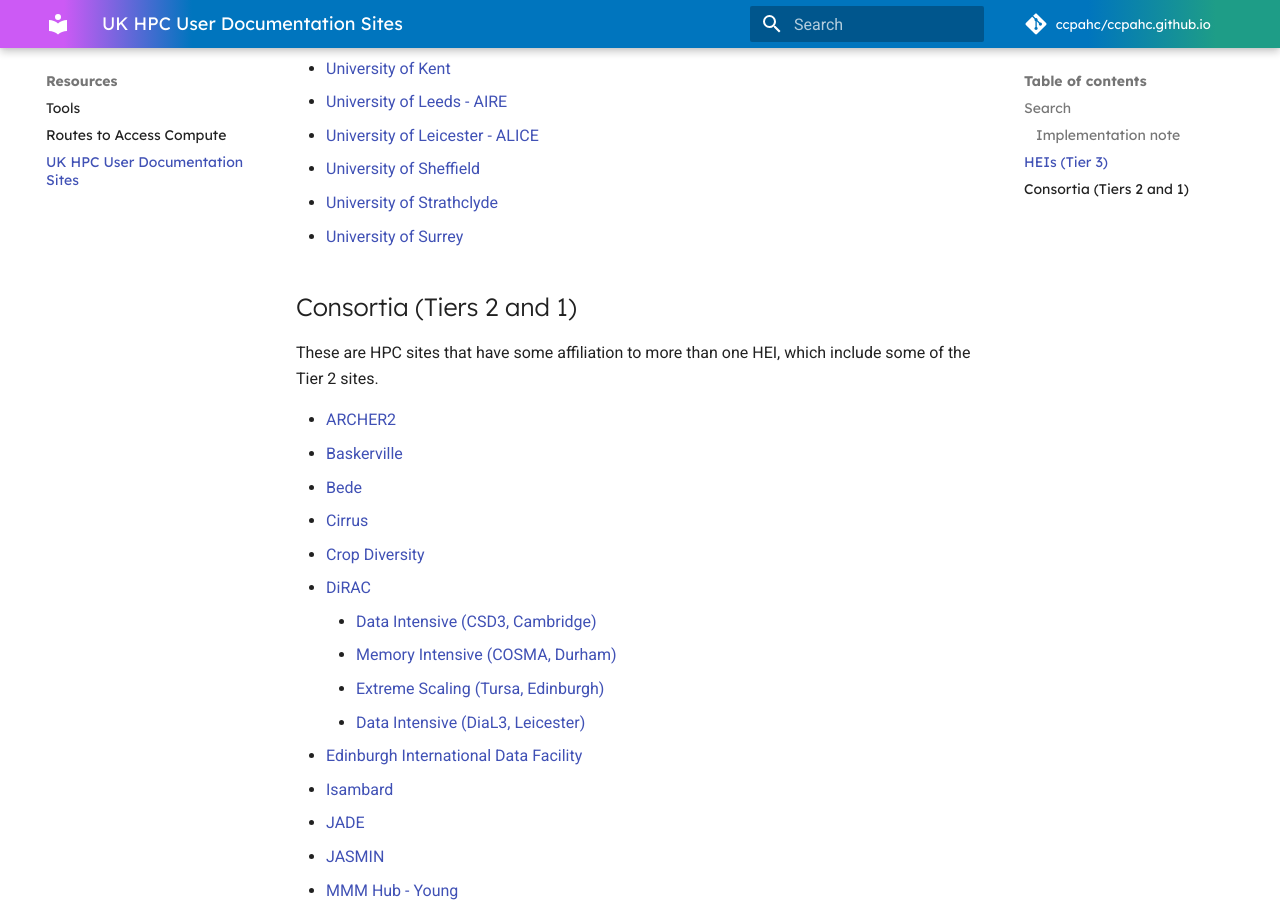
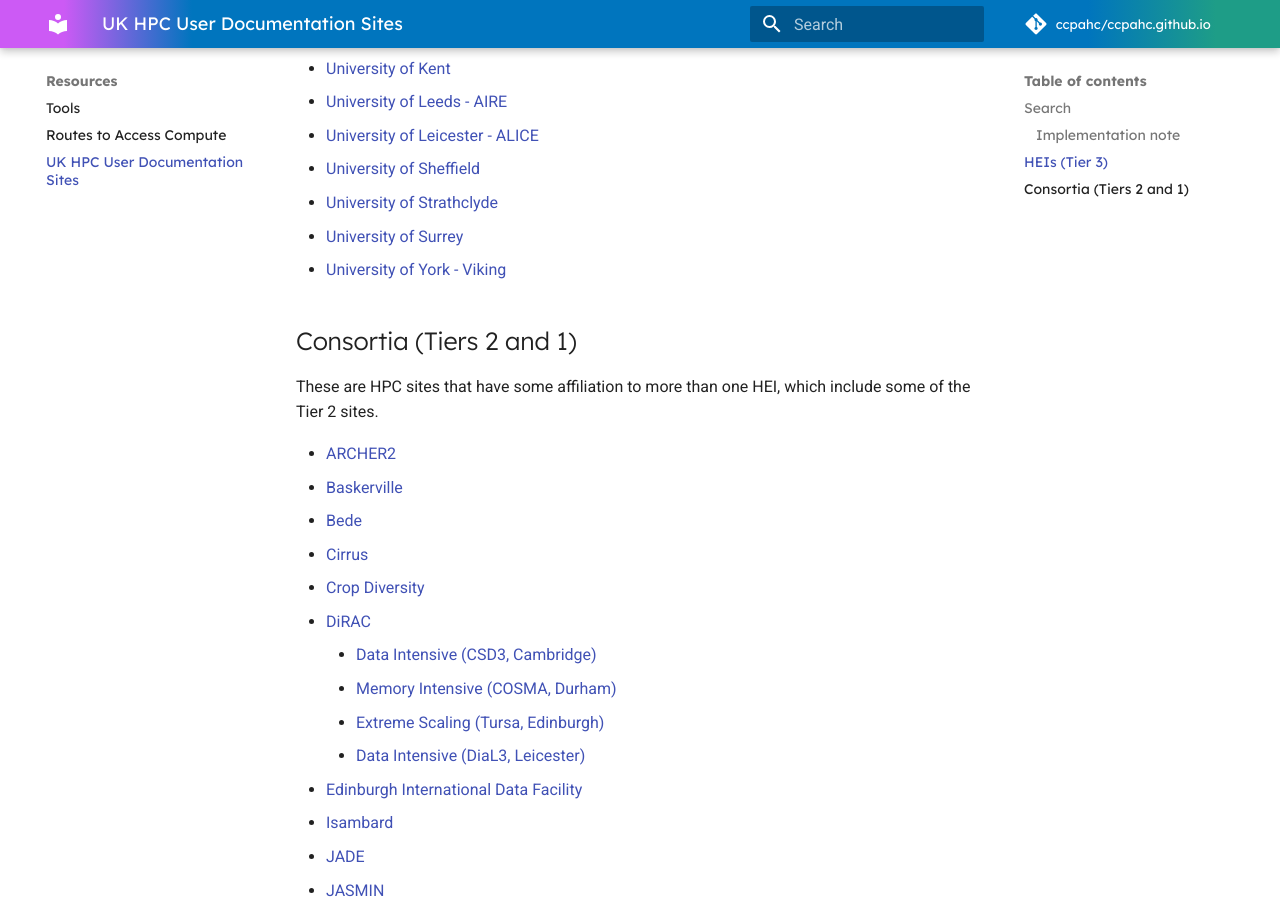
Before and after one commit to ccpahc/ccpahc.github.io, an MkDocs documentation site: the page built from docs/resources/sites.md, in a window 1280 px wide and 900 px high, scrolled down 1507 px. Built offline with MkDocs 1.6.1 and Material for MkDocs 9.7.7, drawn with Linux system fonts in a browser that asks for light colours; comment, search, counter and statistics services are not loaded.

Commit message:
add University of York to sites.md

```diff
--- a/docs/resources/sites.md
+++ b/docs/resources/sites.md
@@ -43,6 +43,7 @@
 - [University of Sheffield](https://docs.hpc.shef.ac.uk/en/latest/index.html)
 - [University of Strathclyde](https://docs.hpc.strath.ac.uk/)
 - [University of Surrey](https://docs.pages.surrey.ac.uk/research_computing/)
+- [University of York - Viking](https://vikingdocs.york.ac.uk/)
 
 ## Consortia (Tiers 2 and 1)
 
```
